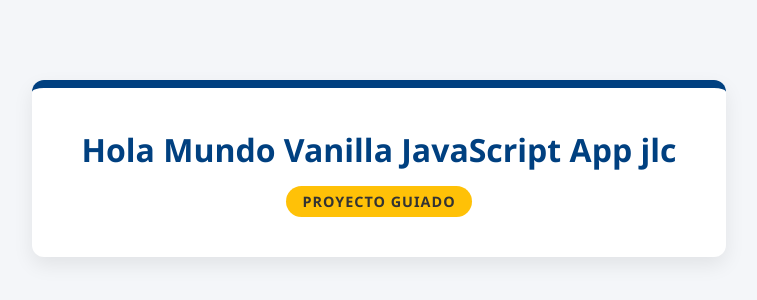
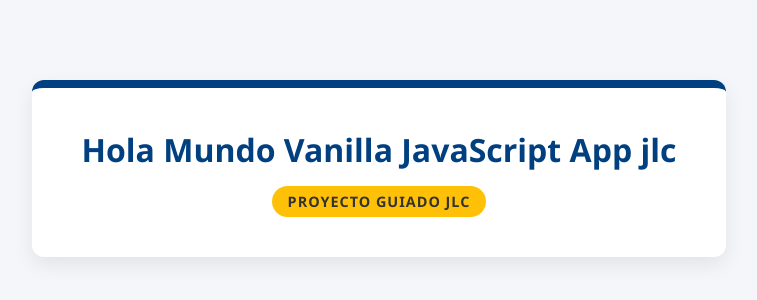
Before and after one commit to josecasas-cmyk/mi-primer-app-josecasas, a website: page src/index.html in a window 1280 px wide. Shown: the part 232-532 px from the top of the page, without its empty margins (261-1018 px from the left). Drawn offline with Linux system fonts and the light colour scheme.

Commit message:
Update index.html
cambio para checar

```diff
--- a/src/index.html
+++ b/src/index.html
@@ -51,7 +51,7 @@
 
     <div class="card">
         <h1>Hola Mundo Vanilla JavaScript App jlc</h1>
-        <div class="insignia-badge">Proyecto Guiado</div>
+        <div class="insignia-badge">Proyecto Guiado JLC </div>
     </div>
 
 </body>
```
